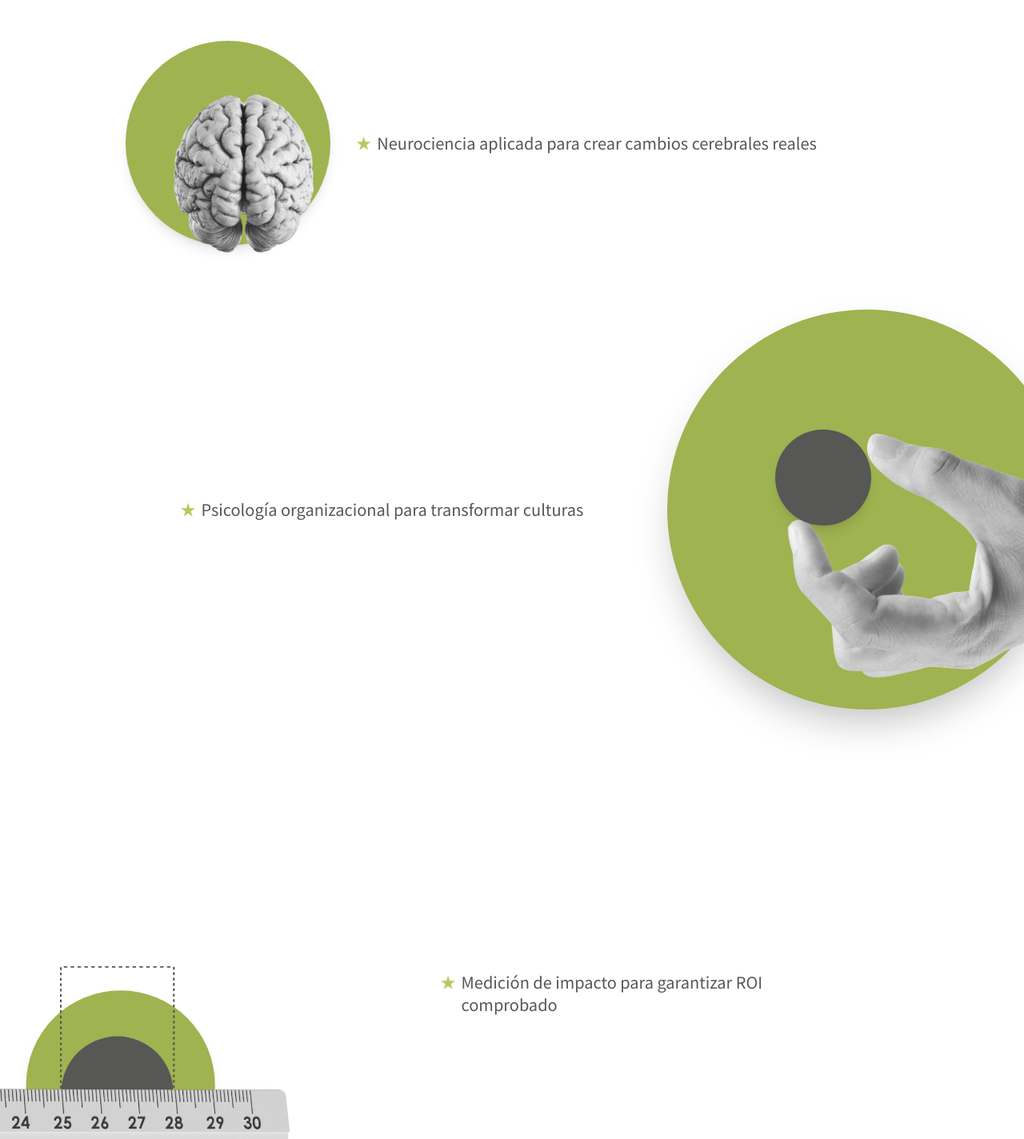
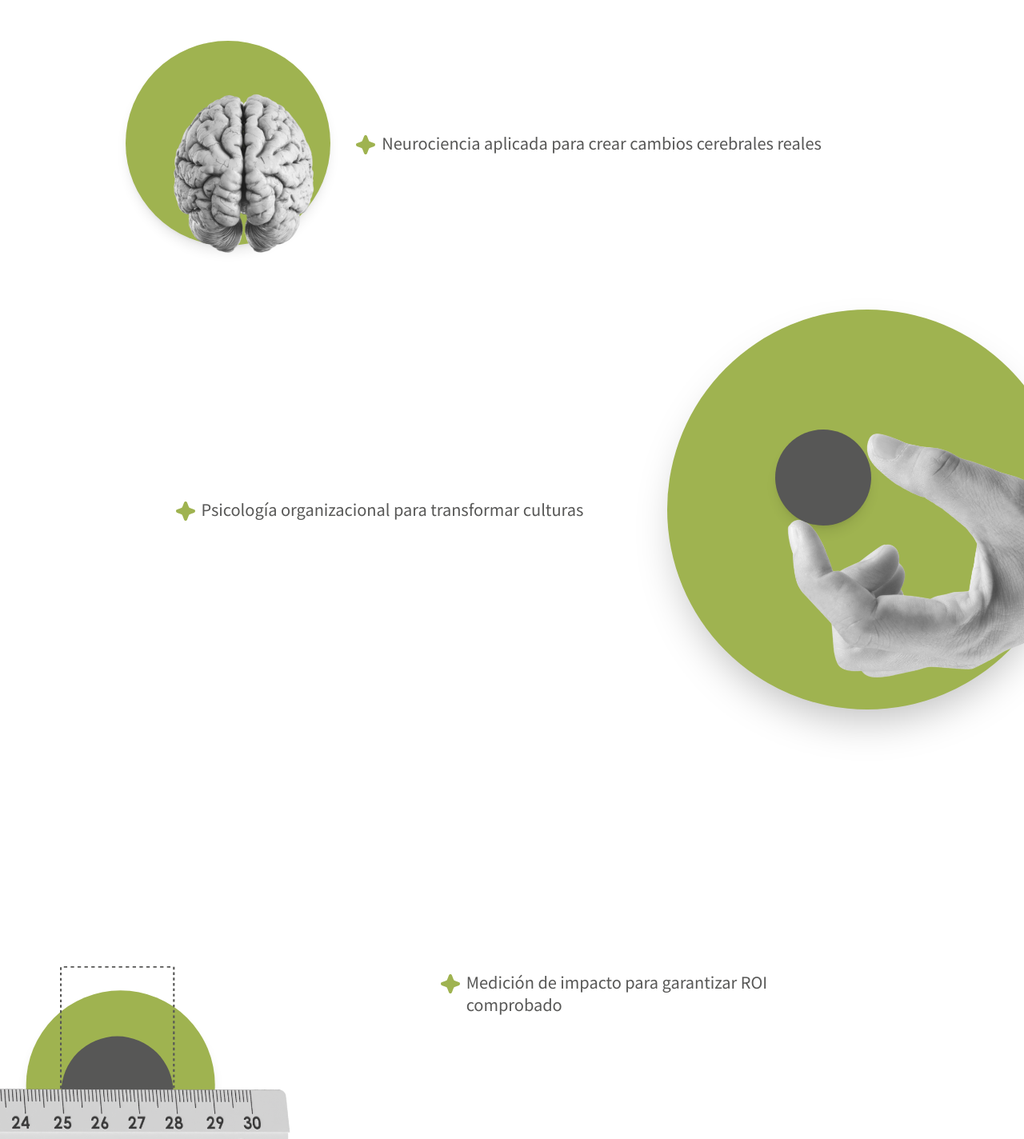
Before and after one commit to estraulacosta/emova-web, a Next.js app: page /evidencia in a window 1280 px wide. Shown: the part 2195-3619 px from the top of the page at 80% size. Built offline with nearby package versions, Linux system fonts and the light colour scheme.

Commit message:
algunas cositas
scroll to top en todas, colores y ya xd

```diff
--- a/src/app/metodo/page.tsx
+++ b/src/app/metodo/page.tsx
@@ -1,21 +1,13 @@
-
-
 import Navbar from "@/components/Navbar";
 import Footer from "@/components/Footer";
 import Method from "@/components/sections/Method";
-import MotionHeader from "@/components/sections/MotionHeader";
-import { motion } from "framer-motion";
 
 export default function MetodoPage() {
   return (
-    <main className="min-h-screen w-full flex flex-col">
-      {/* Header siempre visible */}
+    <main className="min-h-screen relative">
       <Navbar />
-      {/* Sección principal: solo Method, que ya incluye el header animado */}
-      <div className="relative w-full flex-grow" style={{zIndex: 1}}>
-        <Method />
-      </div>
-      <div style={{ position: 'relative', zIndex: 10, marginTop: 'auto' }}>
+      <Method />
+      <div className="relative z-30">
         <Footer />
       </div>
     </main>
--- a/src/components/sections/Hero.tsx
+++ b/src/components/sections/Hero.tsx
@@ -2,6 +2,8 @@
 
 import { motion, Variants } from "framer-motion";
 import Link from "next/link";
+import { useState, useEffect } from "react";
+import { ChevronUp } from "lucide-react";
 
 const TypewriterText = ({ parts, delay = 0 }: { parts: { text: string; className?: string }[]; delay?: number }) => {
   const allLetters = parts.flatMap((part) =>
@@ -90,7 +92,7 @@ const TypewriterText = ({ parts, delay = 0 }: { parts: { text: string; className
   );
 };
 
-export default function Hero() {
+function HeroContent() {
   return (
     <section className="relative min-h-screen flex items-center justify-center overflow-hidden bg-black py-20">
       <div className="absolute inset-0 z-0">
@@ -160,3 +162,39 @@ export default function Hero() {
     </section>
   );
 }
+
+export default function Hero() {
+  const [showScrollTop, setShowScrollTop] = useState(false);
+
+  useEffect(() => {
+    const handleScroll = () => {
+      setShowScrollTop(window.scrollY > 400);
+    };
+
+    window.addEventListener("scroll", handleScroll);
+    return () => window.removeEventListener("scroll", handleScroll);
+  }, []);
+
+  const scrollToTop = () => {
+    window.scrollTo({ top: 0, behavior: "smooth" });
+  };
+
+  return (
+    <>
+      <HeroContent />
+      {/* Scroll to Top Button */}
+      {showScrollTop && (
+        <motion.button
+          initial={{ opacity: 0, scale: 0.8 }}
+          animate={{ opacity: 1, scale: 1 }}
+          exit={{ opacity: 0, scale: 0.8 }}
+          onClick={scrollToTop}
+          className="fixed bottom-8 right-8 z-50 bg-emova-primary text-white p-4 rounded-full shadow-lg hover:bg-emova-secondary transition-all duration-300"
+          aria-label="Volver arriba"
+        >
+          <ChevronUp size={24} />
+        </motion.button>
+      )}
+    </>
+  );
+}
--- a/src/components/sections/Result.tsx
+++ b/src/components/sections/Result.tsx
@@ -12,7 +12,7 @@ export default function Result() {
           whileInView={{ opacity: 1, y: 0 }}
           viewport={{ once: true }}
           transition={{ duration: 0.6 }}
-          className="text-4xl md:text-6xl font-playfair font-bold text-emova-tertiary mb-8"
+          className="text-4xl md:text-6xl font-playfair font-bold text-emova-secondary mb-8"
         >
           Resultado:
         </motion.h2>
--- a/src/components/sections/evidencia/ModeloSection.tsx
+++ b/src/components/sections/evidencia/ModeloSection.tsx
@@ -2,6 +2,7 @@
 
 import { motion } from "framer-motion";
 import Link from "next/link";
+import Image from "next/image";
 
 export default function ModeloSection() {
   return (
@@ -43,37 +44,67 @@ export default function ModeloSection() {
             </motion.div>
           </div>
           {/* Text Right */}
-          <div className="col-span-3 md:col-span-3 lg:col-span-8">
-            <motion.p
+          <div className="col-span-3 md:col-span-2 lg:col-span-8">
+            <motion.div
               initial={{ opacity: 0, x: 30 }}
               whileInView={{ opacity: 1, x: 0 }}
               transition={{ duration: 0.6, delay: 0.2 }}
               viewport={{ once: true }}
               className="text-emova-grey text-base md:text-lg lg:text-xl flex items-start gap-2"
             >
-              <span className="text-emova-primary font-bold text-xl">★</span>
+              <div className="flex-shrink-0 mt-1">
+                <motion.div
+                  initial={{ rotate: 0, scale: 1 }}
+                  whileInView={{ rotate: [0, 360], scale: [1, 1.2, 1] }}
+                  viewport={{ once: true }}
+                  transition={{ duration: 0.8, delay: 0.5 }}
+                >
+                  <Image
+                    src="/assets/Icono Estrella.svg"
+                    alt="Icono"
+                    width={24}
+                    height={24}
+                    className="w-6 h-6"
+                  />
+                </motion.div>
+              </div>
               <span>Neurociencia aplicada para crear cambios cerebrales reales</span>
-            </motion.p>
+            </motion.div>
           </div>
         </div>
 
         {/* Row 2 - Psicología Organizacional */}
         <div className="grid grid-cols-3 md:grid-cols-5 lg:grid-cols-12 gap-6 md:gap-8 items-center mb-12 md:mb-16 lg:mb-20">
           {/* Text Left */}
-          <div className="col-span-3 md:col-span-3 lg:col-span-7 order-2 md:order-1">
-            <motion.p
+          <div className="col-span-3 md:col-span-2 lg:col-span-7 order-2 md:order-1">
+            <motion.div
               initial={{ opacity: 0, x: -30 }}
               whileInView={{ opacity: 1, x: 0 }}
               transition={{ duration: 0.6, delay: 0.2 }}
               viewport={{ once: true }}
               className="text-emova-grey text-base md:text-lg lg:text-xl flex items-start gap-2 md:justify-end"
             >
-              <span className="text-emova-primary font-bold text-xl">★</span>
+              <div className="flex-shrink-0 mt-1">
+                <motion.div
+                  initial={{ rotate: 0, scale: 1 }}
+                  whileInView={{ rotate: [0, 360], scale: [1, 1.2, 1] }}
+                  viewport={{ once: true }}
+                  transition={{ duration: 0.8, delay: 0.7 }}
+                >
+                  <Image
+                    src="/assets/Icono Estrella.svg"
+                    alt="Icono"
+                    width={24}
+                    height={24}
+                    className="w-6 h-6"
+                  />
+                </motion.div>
+              </div>
               <span>Psicología organizacional para transformar culturas</span>
-            </motion.p>
+            </motion.div>
           </div>
           {/* Image Right - Coming from right */}
-          <div className="col-span-3 md:col-span-2 lg:col-span-5 order-1 md:order-2 relative flex justify-center md:justify-end items-center overflow-visible">
+          <div className="col-span-3 md:col-span-3 lg:col-span-5 order-1 md:order-2 relative flex justify-center md:justify-end items-center overflow-visible">
             <motion.div
               initial={{ opacity: 0, x: 100 }}
               whileInView={{ opacity: 1, x: 0 }}
@@ -82,7 +113,7 @@ export default function ModeloSection() {
               className="relative"
             >
               {/* Large Green Circle with overflow effect */}
-              <div className="relative w-75 h-75 md:w-80 md:h-80 lg:w-[500px] lg:h-[500px] md:-mr-20 lg:-mr-32">
+              <div className="relative w-75 h-75 md:w-80 md:h-80 lg:w-[500px] lg:h-[500px] left-0 md:left-[-100] lg:left-0 md:-mr-20 lg:-mr-32">
                 <div className="absolute inset-0 rounded-full bg-emova-tertiary shadow-2xl overflow-visible flex items-center justify-center" style={{ transform: 'translateX(-10%)' }}>
                   {/* Green darker ball inside - positioned between fingers */}
                   <div
@@ -92,7 +123,7 @@ export default function ModeloSection() {
                   <img
                     src="/assets/mano-agarrando.png"
                     alt="Mano agarrando"
-                    className="w-[120%] h-[120%] object-contain relative z-10"
+                    className="relative w-[120%] h-[120%] left-0 top-0 md:left-[-3] md:top-0 lg:left-0 lg:top-0 object-contain relative z-10"
                     style={{ transform: 'translateX(30%) translateY(12%)' }}
                   />
                 </div>
@@ -119,7 +150,7 @@ export default function ModeloSection() {
                   <div className="relative inline-block p-2 h-40 w-40 md:h-48 md:w-48 lg:h-59 lg:w-59">
                     {/* SVG Dotted Border - Green version, smaller */}
                     <svg
-                      className="absolute top-[-20] right-21 md:top-0 md:right-0 lg:top-12 lg:right-33 w-20 h-30 md:w-15 md:h-24 lg:w-36 lg:h-45 z-35"
+                      className="absolute top-[-20] right-21 md:top-8 md:right-26 lg:top-12 lg:right-33 w-20 h-30 md:w-25 md:h-32 lg:w-36 lg:h-45 z-35"
                       viewBox="0 0 134 214"
                       fill="none"
                       xmlns="http://www.w3.org/2000/svg"
@@ -135,8 +166,8 @@ export default function ModeloSection() {
                     </svg>
 
                     {/* Small green circle with darker center */}
-                    <div className="relative z-10 w-40 h-40 bottom-15 left-[-7] md:bottom-1/2 md:left-1/2 lg:bottom-0 lg:left-0 md:w-24 md:h-24 lg:w-59 lg:h-59 rounded-full bg-emova-tertiary flex items-center justify-center shadow-lg" style={{ transform: 'translateX(-12%) translateY(45%)' }}>
-                      <div className="relative w-20 h-20 right-[-2] top-2 md:right-0 md:top-0 lg:right-4 lg:top-2 md:w-12 md:h-12 lg:w-35 lg:h-35 rounded-full bg-emova-secondary" style={{ transform: 'translateX(8.5%) translateY(1%)' }}></div>
+                    <div className="relative z-10 w-40 h-40 bottom-15 left-[-7] md:bottom-5 md:left-[3] lg:bottom-0 lg:left-0 md:w-48 md:h-48 lg:w-59 lg:h-59 rounded-full bg-emova-tertiary flex items-center justify-center shadow-lg" style={{ transform: 'translateX(-12%) translateY(45%)' }}>
+                      <div className="relative w-20 h-20 right-[-2] top-2 md:right-3 md:top-3 lg:right-4 lg:top-2 md:w-25 md:h-25 lg:w-35 lg:h-35 rounded-full bg-emova-secondary" style={{ transform: 'translateX(8.5%) translateY(1%)' }}></div>
                     </div>
                   </div>
                 </div>
@@ -152,17 +183,32 @@ export default function ModeloSection() {
             </motion.div>
           </div>
           {/* Text Right */}
-          <div className="col-span-3 md:col-span-3 lg:col-span-5">
-            <motion.p
+          <div className="col-span-3 md:col-span-2 lg:col-span-5">
+            <motion.div
               initial={{ opacity: 0, x: 30 }}
               whileInView={{ opacity: 1, x: 0 }}
               transition={{ duration: 0.6, delay: 0.2 }}
               viewport={{ once: true }}
               className="relative left-0 md:left-0 lg:left-[-240] text-emova-grey text-base md:text-lg lg:text-xl flex items-start gap-2"
             >
-              <span className="text-emova-primary font-bold text-xl">★</span>
+              <div className="flex-shrink-0 mt-1">
+                <motion.div
+                  initial={{ rotate: 0, scale: 1 }}
+                  whileInView={{ rotate: [0, 360], scale: [1, 1.2, 1] }}
+                  viewport={{ once: true }}
+                  transition={{ duration: 0.8, delay: 0.9 }}
+                >
+                  <Image
+                    src="/assets/Icono Estrella.svg"
+                    alt="Icono"
+                    width={24}
+                    height={24}
+                    className="w-6 h-6"
+                  />
+                </motion.div>
+              </div>
               <span>Medición de impacto para garantizar ROI comprobado</span>
-            </motion.p>
+            </motion.div>
           </div>
         </div>
 
```
Also changed, not shown: src/components/Navbar.tsx (+8 -9 lines), src/components/sections/Method.tsx (+46 -19 lines), src/components/sections/evidencia/HeroEvidencia.tsx (+10 -18 lines), src/components/sections/nosotros/HeroNosotros.tsx (+5 -10 lines).
